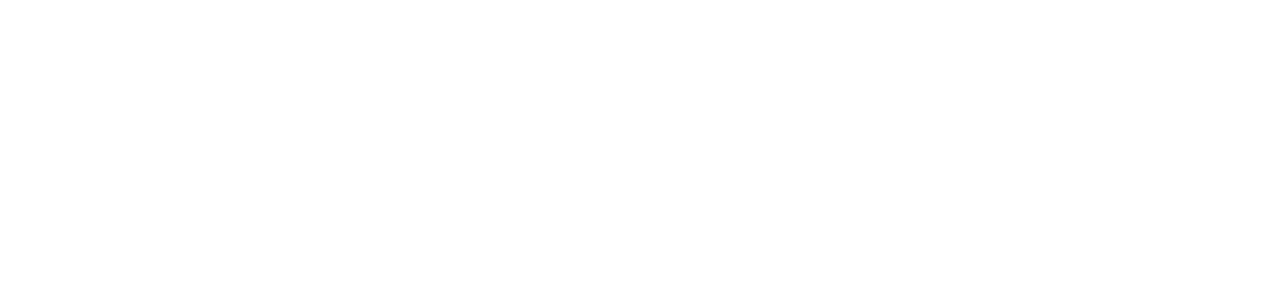
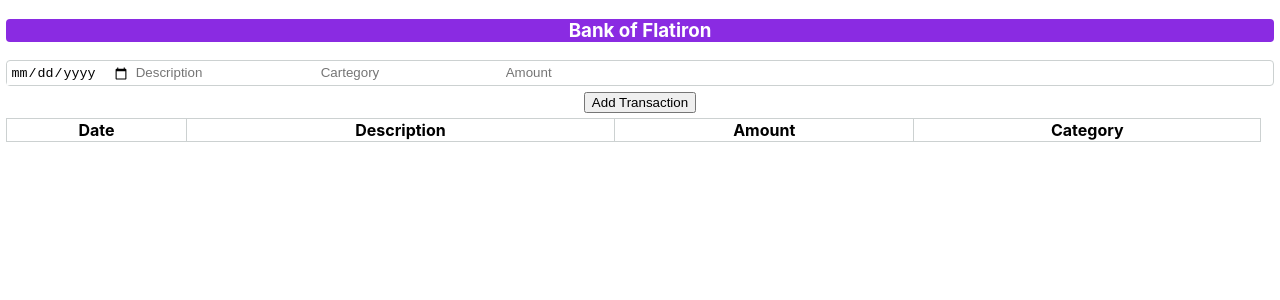
Before and after one commit to BarackAdida/Bank-of-Flatiron-react-project, a React (Create React App) app: page / in a window 1280 px wide. Shown: the top 300 px of the page. Built offline with nearby package versions, Linux system fonts and the light colour scheme.

Commit message:
Simple Code Challenge

```diff
--- a/src/App.css
+++ b/src/App.css
@@ -1,34 +1,56 @@
-.App-logo {
-  height: 40vmin;
-  pointer-events: none;
+#headdiv {
+  background-color: blueviolet;
+  margin-left: 0.5%;
+  margin-right: 0.5%;
+  border-radius: 4px;
 }
 
-@media (prefers-reduced-motion: no-preference) {
-  .App-logo {
-    animation: App-logo-spin infinite 20s linear;
-  }
+#div1 {
+  border: 1px solid #CCD1D1;
+  justify-content: space-between;
+  display: flex;
+  justify-content: space-between;
+  margin-left: 0.5%;
+  margin-right: 0.5%;
+  margin-bottom: 5px;
+  border-radius: 4px;
 }
 
-.App-header {
-  background-color: #282c34;
-  min-height: 100vh;
-  display: flex;
-  flex-direction: column;
-  /* align-items: center; */
-  /* justify-content: center; */
-  font-size: calc(10px + 2vmin);
+h3 {
   color: white;
+  font-weight: bolder;
+  text-align: center;
 }
 
-.App-link {
-  color: #61dafb;
+/* .transaction-form {
+  margin-bottom: 20px;
 }
 
-@keyframes App-logo-spin {
-  from {
-    transform: rotate(0deg);
-  }
-  to {
-    transform: rotate(360deg);
-  }
+.transaction-table {
+  margin: 0 auto;
+  max-width: 1250px;
+} */
+
+table {
+  margin-top: 5px;
+  margin-left: 0.5%;
+  margin-right: 0.5%;
+  text-align: center;
+  width: 1255px;
 }
+
+table, th, td {
+  border: 1px solid #CCD1D1;
+  border-collapse: collapse;
+}
+
+#divbutton {
+  text-align: center;
+  margin-top: 5px;
+  margin-bottom: 5px;
+}
+
+select {
+  padding: 10px;
+  padding-right: 8px;
+}
--- a/src/App.js
+++ b/src/App.js
@@ -1,8 +1,29 @@
+import React, { useState } from 'react';
+import TransactionTable from './components/TransactionTable';
+import TransactionForm from './components/TransactionForm';
 import './App.css';
-function App() {
+
+const App = () => {
+  const [transactions, setTransactions] = useState([]);
+
+  const handleAddTransaction = (newTransaction) => {
+    setTransactions([...transactions, newTransaction]);
+  };
+
   return (
     <div className="App">
+      <div id='headdiv'>
+      <h3>Bank of Flatiron</h3>
+      </div>
+      <div className="transaction-form">
+        <TransactionForm onSubmit={handleAddTransaction} />
+      </div>
+
+      <div className="transaction-table">
+        <TransactionTable transactions={transactions} />
+      </div>
     </div>
   );
-}
- export default App
+};
+
+export default App;
--- /dev/null
+++ b/src/components/TransactionForm.jsx
@@ -0,0 +1,47 @@
+import React, { useState } from 'react';
+
+const TransactionForm = ({ onSubmit }) => {
+  const [formData, setFormData] = useState({
+    date: '',
+    description: '',
+    category: '',
+    amount: ''
+  });
+
+  const handleChange = (e) => {
+    const { name, value } = e.target;
+    setFormData({
+      ...formData,
+      [name]: value
+    });
+  };
+
+  const handleSubmit = (e) => {
+    e.preventDefault();
+    onSubmit(formData);
+    setFormData({
+      date: '',
+      description: '',
+      category: '',
+      amount: ''
+    });
+  };
+
+  return (
+    <div>
+        <div id='div1'>
+        <form onSubmit={handleSubmit}>
+            <input type="date" name="date" placeholder="Date" value={formData.date} onChange={handleChange}/>
+            <input type="text" name="description" placeholder="Description" value={formData.description} onChange={handleChange} />
+            <input type="text" name="description" placeholder="Cartegory"  value={formData.description} onChange={handleChange} />
+            <input type="number" name="amount" placeholder="Amount" value={formData.amount} onChange={handleChange}  />
+        </form>
+      </div>
+      <div id='divbutton'>
+        <button type="submit">Add Transaction</button>
+      </div>
+  </div>
+  );
+};
+
+export default TransactionForm;
--- /dev/null
+++ b/src/components/TransactionTable.jsx
@@ -0,0 +1,31 @@
+import React from 'react';
+import './style.css'
+
+const TransactionTable = ({ transactions }) => {
+  return (
+    <div>
+    <table>
+      <thead>
+        <tr>
+          <th>Date</th>
+          <th>Description</th>
+          <th>Amount</th>
+          <th>Category</th>
+        </tr>
+      </thead>
+      <tbody>
+        {transactions.map((transaction, index) => (
+          <tr key={index}>
+            <td>{transaction.date}</td>
+            <td>{transaction.description}</td>
+            <td>{transaction.amount}</td>
+            <td>{transaction.category}</td>
+          </tr>
+        ))}
+      </tbody>
+    </table>
+    </div>
+  );
+};
+
+export default TransactionTable;
--- a/src/components/style.css
+++ b/src/components/style.css
@@ -1,31 +1,3 @@
-#div1 {
-    border: 1px solid #CCD1D1;
-    justify-content: space-between;
-    display: flex;
-    justify-content: space-between;
-    margin-left: 0.5%;
-    margin-right: 0.5%;
-    margin-bottom: 5px;
-    border-radius: 4px;
-}
-
-#div1 input {
-    width: 1200px;
-    text-decoration: none;
-}
-
-#headdiv {
-    background-color: blueviolet;
-    margin-left: 0.5%;
-    margin-right: 0.5%;
-    border-radius: 4px;
-}
-
-h3 {
-    color: white;
-    font-weight: bolder;
-    text-align: center;
-}
 
 #div1 button {
     background-color: transparent;
@@ -49,22 +21,3 @@
     text-align: center;
     width: 300px;
 }
-
-#buttondiv {
-    text-align: center;
-    margin-top: 5px;
-    margin-bottom: 5px;
-}
-
-table {
-    margin-top: 5px;
-    margin-left: 0.5%;
-    margin-right: 0.5%;
-    text-align: center;
-    width: 1255px;
-}
-
-table, th, td {
-    border: 1px solid #CCD1D1;
-    border-collapse: collapse;
-}
```
Also changed, not shown: src/components/script.js (deleted, +0 -20 lines).
